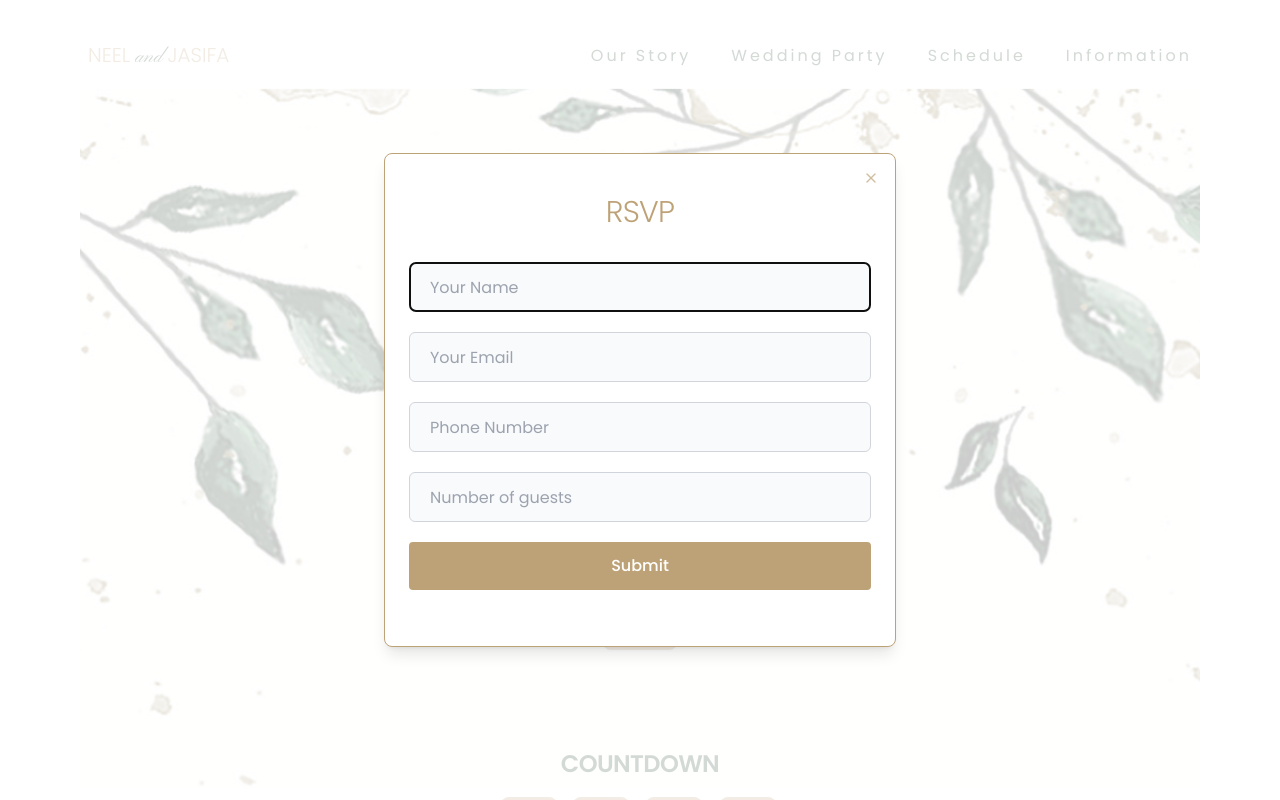
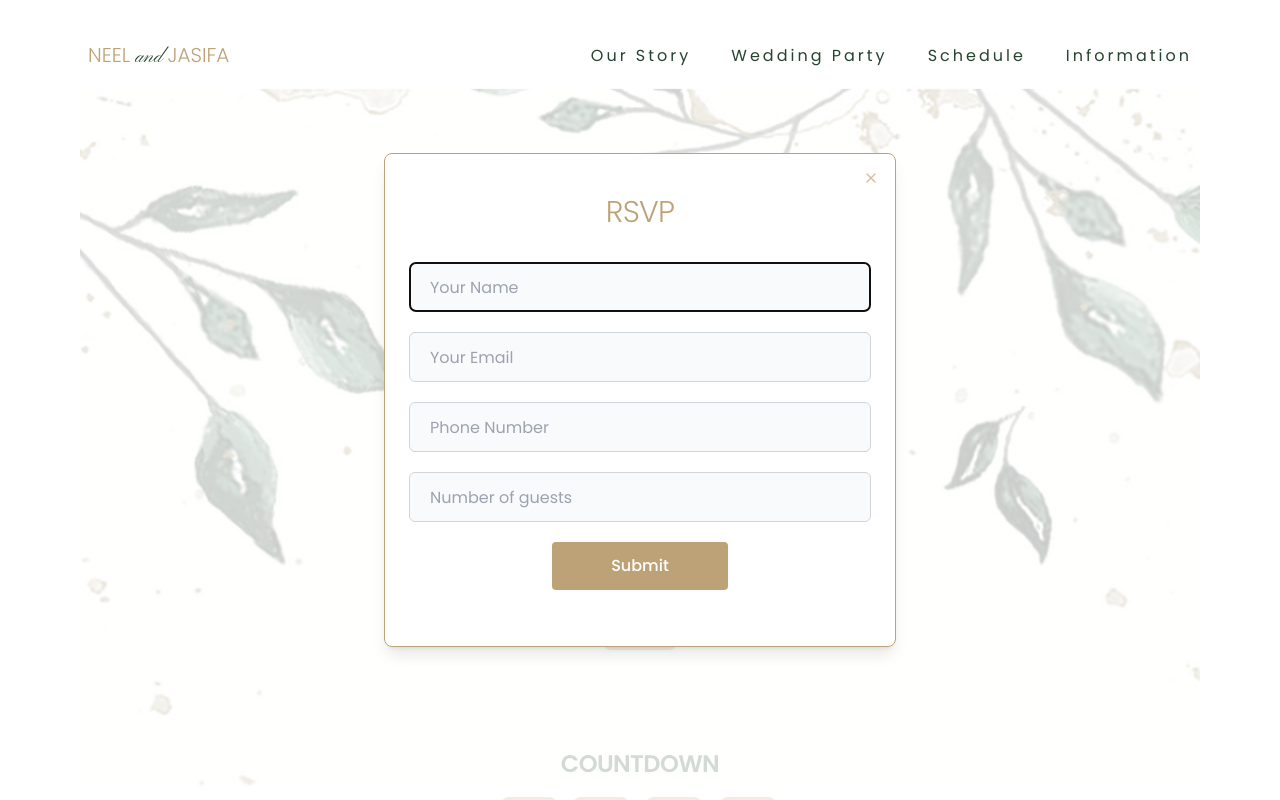
Before and after one commit to BayshoreCommunication/neel-wedding-landing-page, a Next.js app: page / in a window 1280 px wide. Both pictures are taken after a click on the button "RSVP". Shown: the top 800 px of the page. Built offline with nearby package versions, Linux system fonts and the light colour scheme.

Commit message:
updated og image fixed rsvp fixed spelling

```diff
--- a/components/ReservationForm.tsx
+++ b/components/ReservationForm.tsx
@@ -14,8 +14,9 @@ import { Input } from "@/components/ui/input";
 import { Label } from "@/components/ui/label";
 import { send } from "emailjs-com";
 import Swal from "sweetalert2";
-import { ToastContainer, toast } from "react-toastify";
-import "react-toastify/dist/ReactToastify.css";
+import { DialogClose } from "@radix-ui/react-dialog";
+//import { ToastContainer, toast } from "react-toastify";
+// import "react-toastify/dist/ReactToastify.css";
 
 type EmailFormType = {
   name: string;
@@ -75,7 +76,7 @@ const ReservationForm = () => {
         .then((response) => {
           setLoading(false);
           setConfrimFlag(true);
-          toast("Wow so easy!");
+          //toast("Wow so easy!");
           Swal.fire({
             icon: "success",
             text: "Thank you for submitting your RSVP. Best regards!",
@@ -232,13 +233,17 @@ const ReservationForm = () => {
                   Sending...
                 </button>
               ) : (
+                <DialogFooter className="text-center place-self-center">
+                  <DialogClose>
                     <button
                       type="submit"
                       // onClick={handleSubmit}
-                  className="text-white bg-primary   font-medium  text-base w-full rounded  cursor-pointer px-5 py-2 xl:py-3 text-center"
+                      className="text-white bg-primary   font-medium  text-base w-44 rounded  cursor-pointer px-5 py-2 xl:py-3 text-center"
                     >
                       Submit
                     </button>
+                  </DialogClose>
+                </DialogFooter>
               )}
             </form>
           </div>
--- a/components/ui/dialog.tsx
+++ b/components/ui/dialog.tsx
@@ -21,7 +21,7 @@ const DialogOverlay = React.forwardRef<
   <DialogPrimitive.Overlay
     ref={ref}
     className={cn(
-      "fixed inset-0 z-50 bg-white/80  data-[state=open]:animate-in data-[state=closed]:animate-out data-[state=closed]:fade-out-0 data-[state=open]:fade-in-0 ",
+      "fixed inset-0 z-40 bg-white/80  data-[state=open]:animate-in data-[state=closed]:animate-out data-[state=closed]:fade-out-0 data-[state=open]:fade-in-0 ",
       className
     )}
     {...props}
@@ -38,7 +38,7 @@ const DialogContent = React.forwardRef<
     <DialogPrimitive.Content
       ref={ref}
       className={cn(
-        "fixed bg-primary left-[50%] top-[50%] z-50 grid max-w-lg translate-x-[-50%] translate-y-[-50%] gap-4 border bg-background p-6 shadow-lg  data-[state=open]:animate-in data-[state=closed]:animate-out data-[state=closed]:fade-out-0 data-[state=open]:fade-in-0   data-[state=closed]:slide-out-to-left-1/2 data-[state=closed]:slide-out-to-top-[48%] data-[state=open]:slide-in-from-left-1/2 data-[state=open]:slide-in-from-top-[48%] sm:rounded-lg transition-all duration-500 ease-in-out border-primary w-[400px] md:w-full",
+        "fixed bg-primary left-[50%] top-[50%] z-40 grid max-w-lg translate-x-[-50%] translate-y-[-50%] gap-4 border bg-background p-6 shadow-lg  data-[state=open]:animate-in data-[state=closed]:animate-out data-[state=closed]:fade-out-0 data-[state=open]:fade-in-0   data-[state=closed]:slide-out-to-left-1/2 data-[state=closed]:slide-out-to-top-[48%] data-[state=open]:slide-in-from-left-1/2 data-[state=open]:slide-in-from-top-[48%] sm:rounded-lg transition-all duration-500 ease-in-out border-primary w-[400px] md:w-full",
         className
       )}
       {...props}
--- a/config/cardData.js
+++ b/config/cardData.js
@@ -13,9 +13,9 @@ const cardData = [
     id: 2,
     title: "Best Man",
     image: "/Mask group (1).png",
-    name: "Tahmid AArabeed",
+    name: "Tahmid ArAbeed",
     description:
-      "Meet AArabeed, my best man, is my lifelong confidant since USF. Known for his unwavering morals and values, he’s the steady force in my life. Always in his signature hoodie, he’s approachable and kind. A phenomenal chef, his meals bring people together, making every moment with him unforgettable. A true family.",
+      "Meet ArAbeed, my best man, is my lifelong confidant since USF. Known for his unwavering morals and values, he’s the steady force in my life. Always in his signature hoodie, he’s approachable and kind. A phenomenal chef, his meals bring people together, making every moment with him unforgettable. A true family.",
   },
   {
     id: 3,
```
Also changed, not shown: app/opengraph-image.png. Lines whose indentation alone changed are shown as unchanged.
